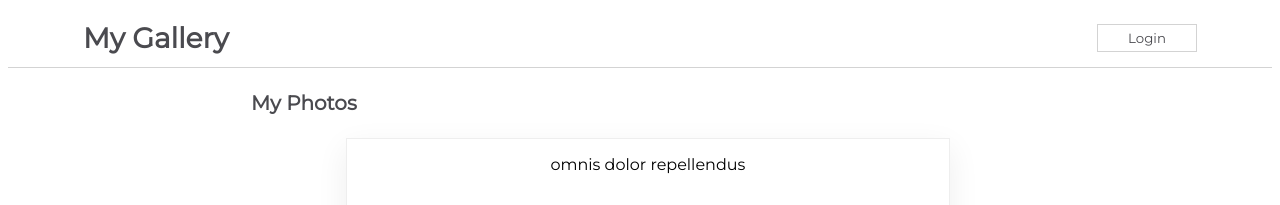
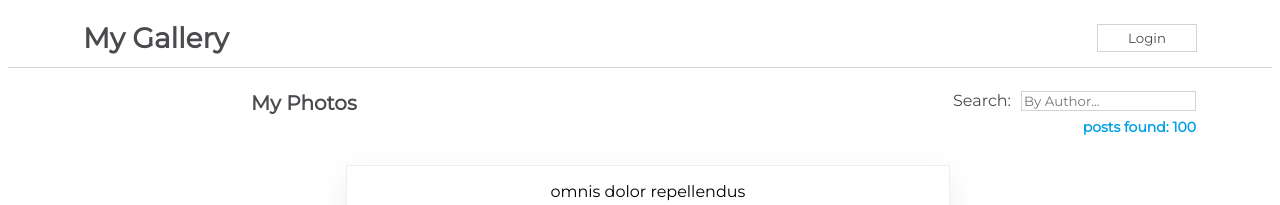
Before and after one commit to thomasstrassmann/react-challenges, a React (Create React App) app in the folder my-app/: page / in a window 1280 px wide. Shown: the top 205 px of the page. Built offline with nearby package versions, Linux system fonts and the light colour scheme.

Commit message:
add searchbar

```diff
--- a/my-app/src/components/Content.js
+++ b/my-app/src/components/Content.js
@@ -10,6 +10,7 @@ export class Content extends Component {
 
       this.state = {
         isLoaded: false,
+        posts: [],
       }
     }
 
@@ -17,10 +18,20 @@ export class Content extends Component {
       setTimeout(()=>{
           this.setState({
               isLoaded: true,
+              posts: savedPosts,
           })
       }, 2000)
   }
 
+    handleChange = (event) =>{
+        let name = event.target.value.toLowerCase();
+        const filteredPosts = savedPosts.filter((post)=> {
+            return post.name.toLowerCase().includes(name);
+        })
+        this.setState({
+            posts: filteredPosts,
+        })
+    }
 
     render() {
       return (
@@ -28,12 +39,18 @@ export class Content extends Component {
 
               <div className={css.TitleBar}>
                   <h1>My Photos</h1>
+                  <form>
+                    <label htmlFor='searchInput'>Search:</label>
+                    <input type="text" id="searchInput" name="input"
+                    placeholder='By Author...' onChange={(event) => this.handleChange(event)}></input>
+                    <h4>posts found: {this.state.posts.length}</h4>
+                  </form>
               </div>
 
               <div className={css.SearchResults}>
                   {
                       this.state.isLoaded ?
-                      <PostItem savedPosts={savedPosts} />
+                      <PostItem savedPosts={this.state.posts} />
                       : <Loader />
                   }
               </div>
```
